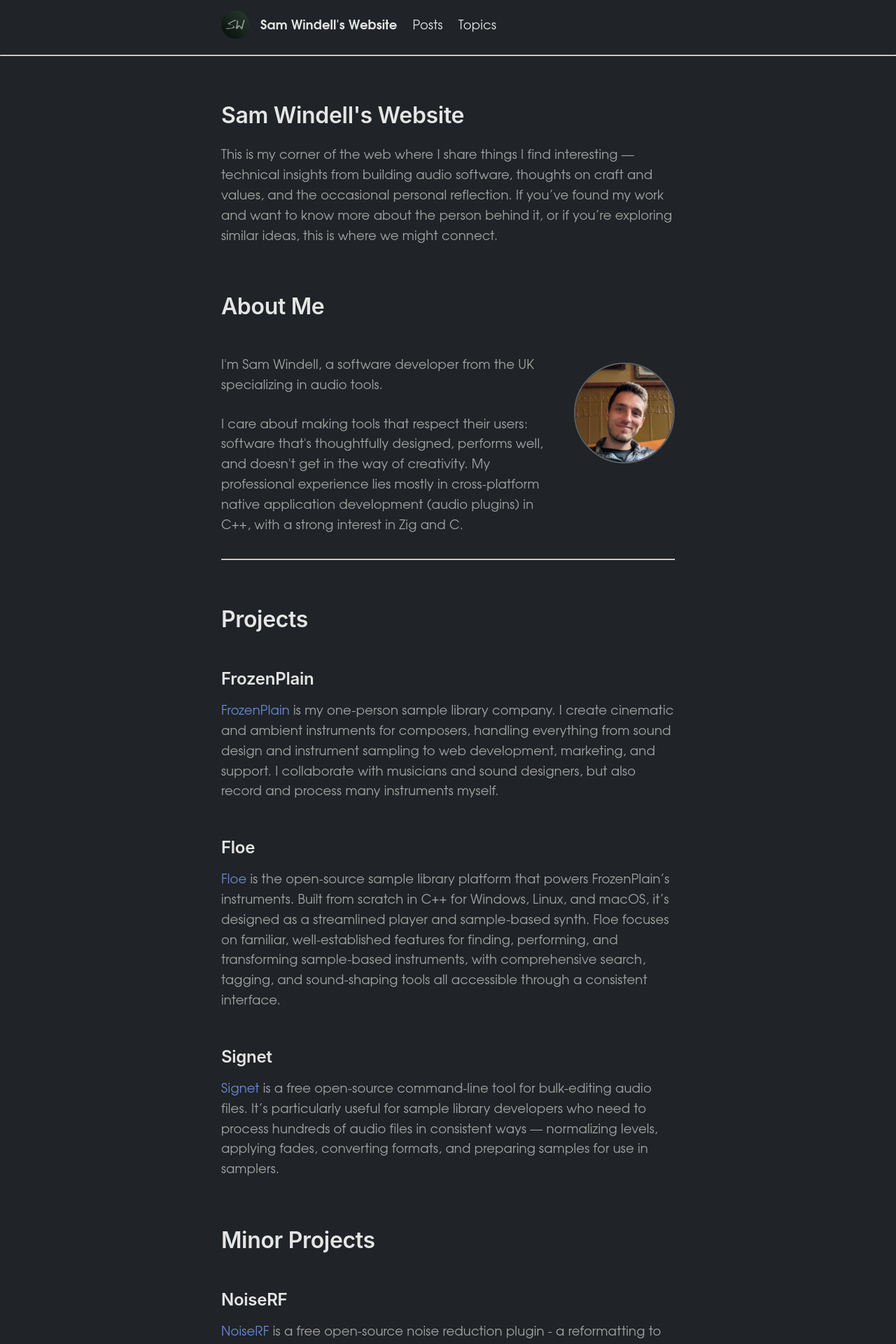
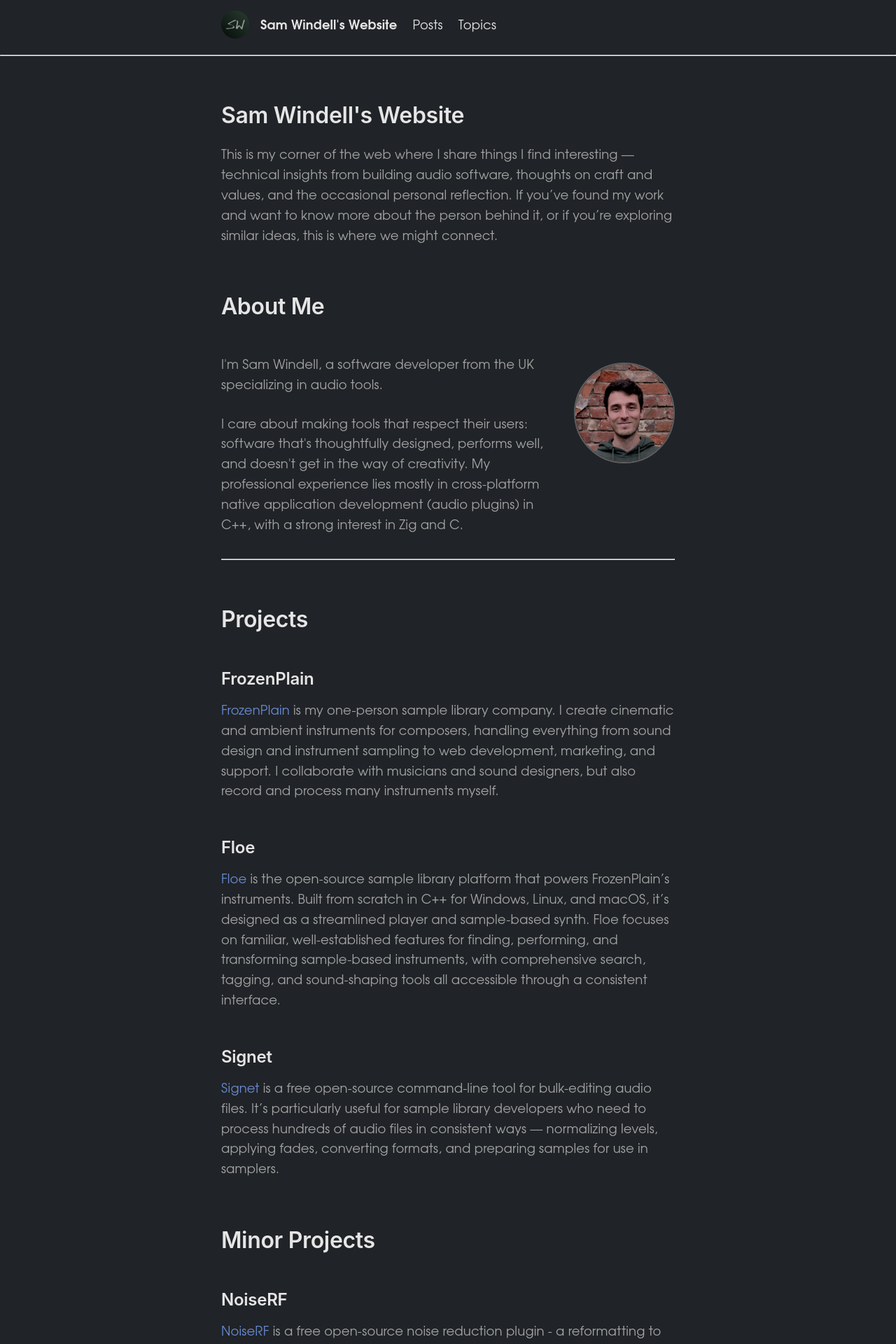
Before and after one commit to SamWindell/samwindell.github.io, a Jekyll site: the page built from index.md, in a window 1280 px wide. Shown: the top 1920 px of the page at 70% size. Built offline with Jekyll 4.4.1, drawn with Linux system fonts in a browser that asks for light colours.

Commit message:
better pic

```diff
--- a/index.md
+++ b/index.md
@@ -13,7 +13,7 @@ This is my corner of the web where I share things I find interesting — technic
 
 <p>I care about making tools that respect their users: software that's thoughtfully designed, performs well, and doesn't get in the way of creativity. My professional experience lies mostly in cross-platform native application development (audio plugins) in C++, with a strong interest in Zig and C.</p>
 </div>
-<img class="avatar" src="/assets/images/me.webp" alt="Sam Windell">
+<img class="avatar" src="/assets/images/sam.jpg" alt="Sam Windell">
 </div>
 
 ---
```
Also changed, not shown: assets/images/me.webp (deleted), assets/images/sam.jpg (added).
